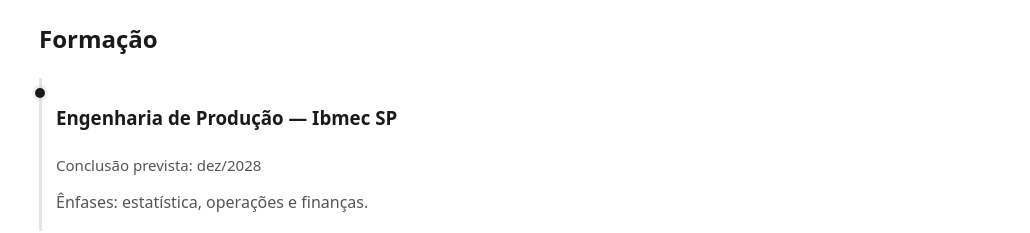
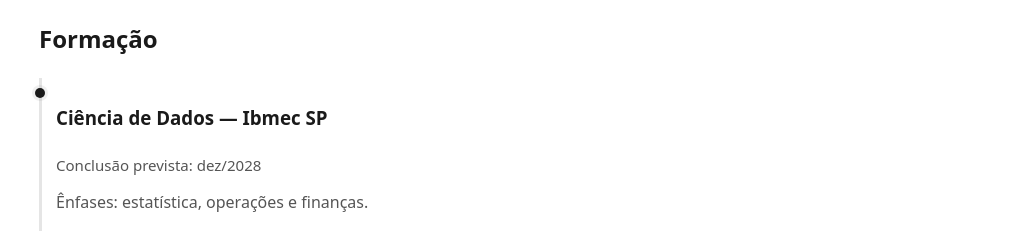
Before and after one commit to BunoHBDE/blog-de-carreira, a plain HTML site: page carreira.html in a window 1280 px wide. Shown: the part 1272-1505 px from the top of the page, without its empty margins (121-1151 px from the left). Drawn offline with Linux system fonts and the light colour scheme.

Commit message:
Update carreira.html

```diff
--- a/carreira.html
+++ b/carreira.html
@@ -77,7 +77,7 @@
       <h2>Formação</h2>
 
       <article class="item">
-        <h3>Engenharia de Produção — Ibmec SP</h3>
+        <h3>Ciência de Dados — Ibmec SP</h3>
         <time class="meta">Conclusão prevista: dez/2028</time>
         <p>Ênfases: estatística, operações e finanças.</p>
       </article>
```
